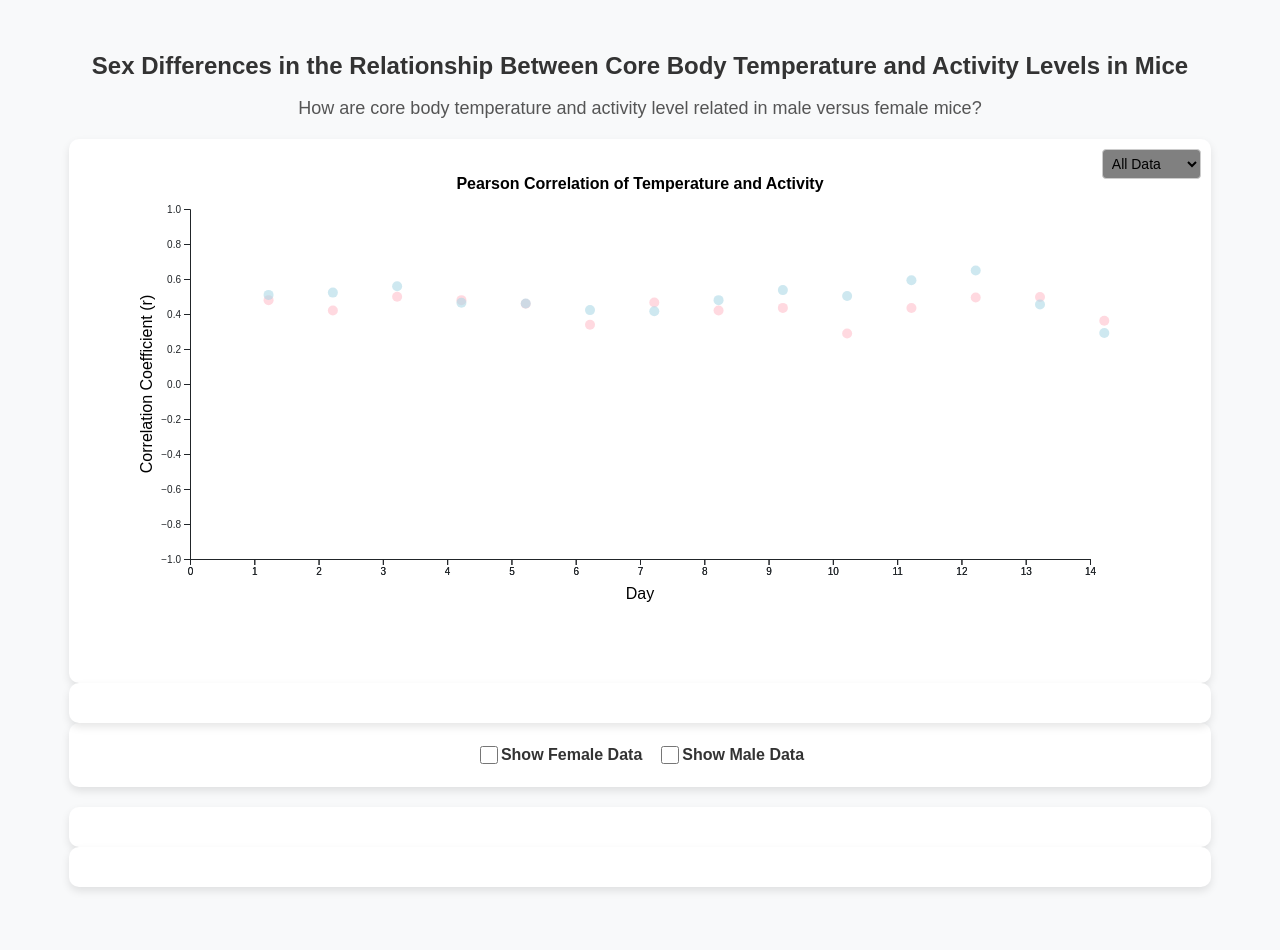
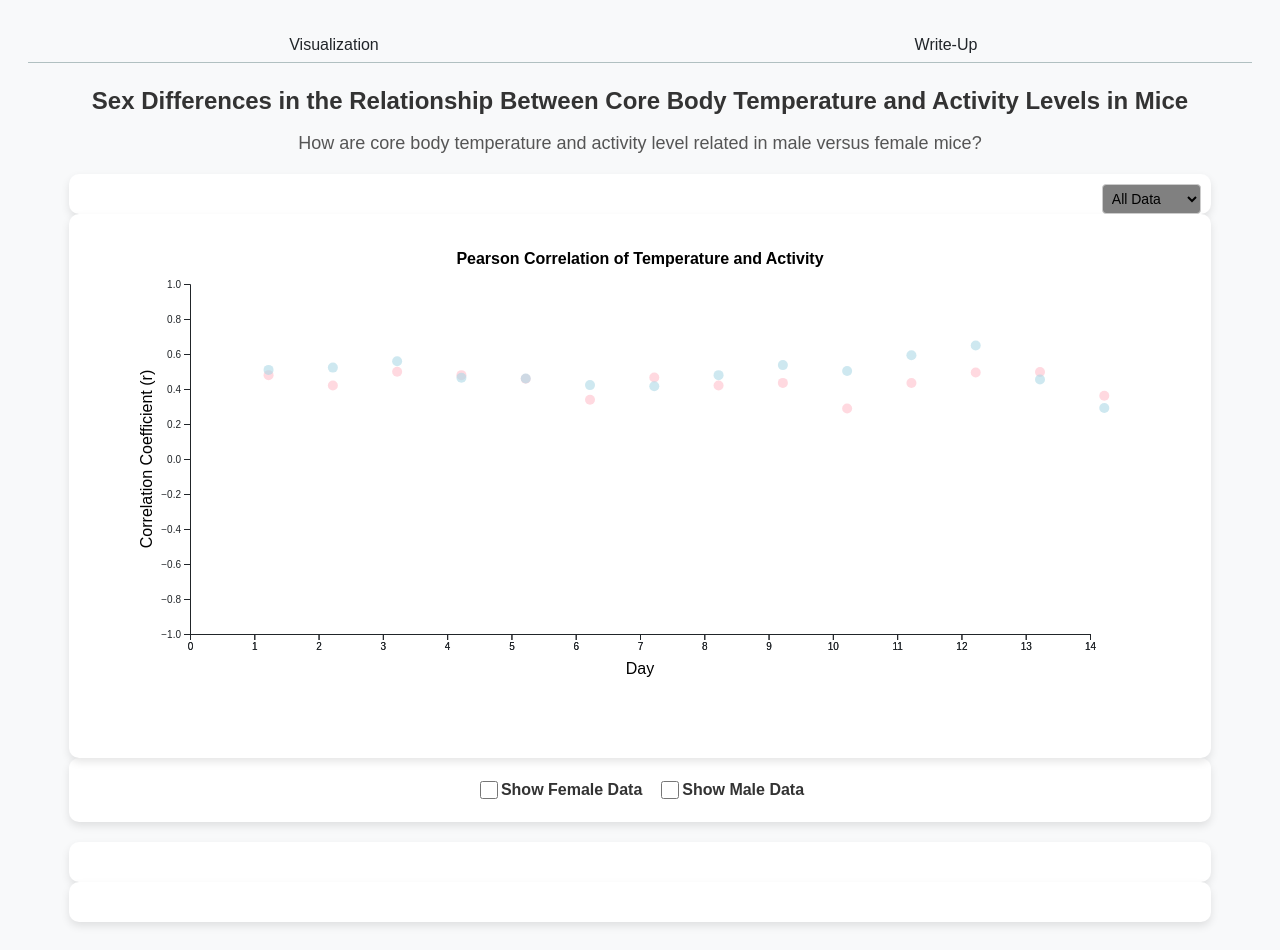
Before and after one commit to NuojinliXu/DSC106-Interactive-Visualization-Mice, a plain HTML site: page index.html in a window 1280 px wide. Before the commit the page ends 915 px from the top, so only its background shows below. Drawn offline with nearby package versions, Linux system fonts and the light colour scheme.

Commit message:
added write up to website!

```diff
--- /dev/null
+++ b/global.js
@@ -0,0 +1,29 @@
+let pages = [
+    { url: '', title: 'Visualization' },
+    { url: 'write-up/', title: 'Write-Up' },
+  ];
+
+const ARE_WE_HOME = document.documentElement.classList.contains('home');
+
+let nav = document.createElement('nav');
+document.body.prepend(nav);
+
+for (let p of pages) {
+    let url = p.url;
+    let title = p.title;
+
+    url = !ARE_WE_HOME && !url.startsWith('http') ? '../' + url : url;
+
+    let a = document.createElement('a');
+    a.href = url;
+    a.textContent = title;
+
+    a.classList.toggle(
+      'current',
+      a.host === location.host && a.pathname === location.pathname
+    );
+
+    a.target = a.host !== location.host ? '_blank' : '';
+
+    nav.append(a);
+  }
--- a/index.html
+++ b/index.html
@@ -6,6 +6,7 @@
         <title>Project 3</title>
         <link rel="stylesheet" href="style.css">
         <script src="index.js" type="module"></script>
+        <script src="global.js" type="module"></script>
         <script src="https://d3js.org/d3.v7.min.js"></script>
     </head>
 
@@ -22,7 +23,7 @@
                     <option value="night">Night Data</option>
                 </select>
             </div>
-            <div id="chart"></div>
+            <!-- <div id="chart"></div> -->
         </div>
 
         <div id="chart-container">
--- a/style.css
+++ b/style.css
@@ -13,6 +13,30 @@ body {
   padding: 20px;
 }
 
+nav {
+  display: flex;
+  margin-bottom: 0.5em;
+  border-bottom: 1px solid var(--border-color, oklch(80% 3% 200));
+  --border-color: oklch(50% 10% 200 / 40%);
+  border-bottom: 1px solid var(--border-color);
+  background-color: var(--background-color, canvas);
+  color: var(--text-color, canvastext);
+}
+
+nav a {
+  flex: 1;
+  text-decoration: none;
+  color: inherit;
+  text-align: center;
+  padding: 0.5em;
+}
+
+nav a.current {
+border-bottom: 0.4em solid oklch(80% 3% 200);
+padding-bottom: 0.1em;
+font-weight: bold;
+}
+
 
 h3 {
   font-size: 24px;
@@ -25,6 +49,13 @@ p {
   font-size: 18px;
   color: #555;
   margin-bottom: 20px;
+}
+
+.write-up p {
+  font-size: 18px;
+  color: #555;
+  margin-bottom: 20px;
+  text-align: justify;
 }
 
 #chart-container {
```
Also changed, not shown: write-up/index.html (added, +45 -0 lines).
